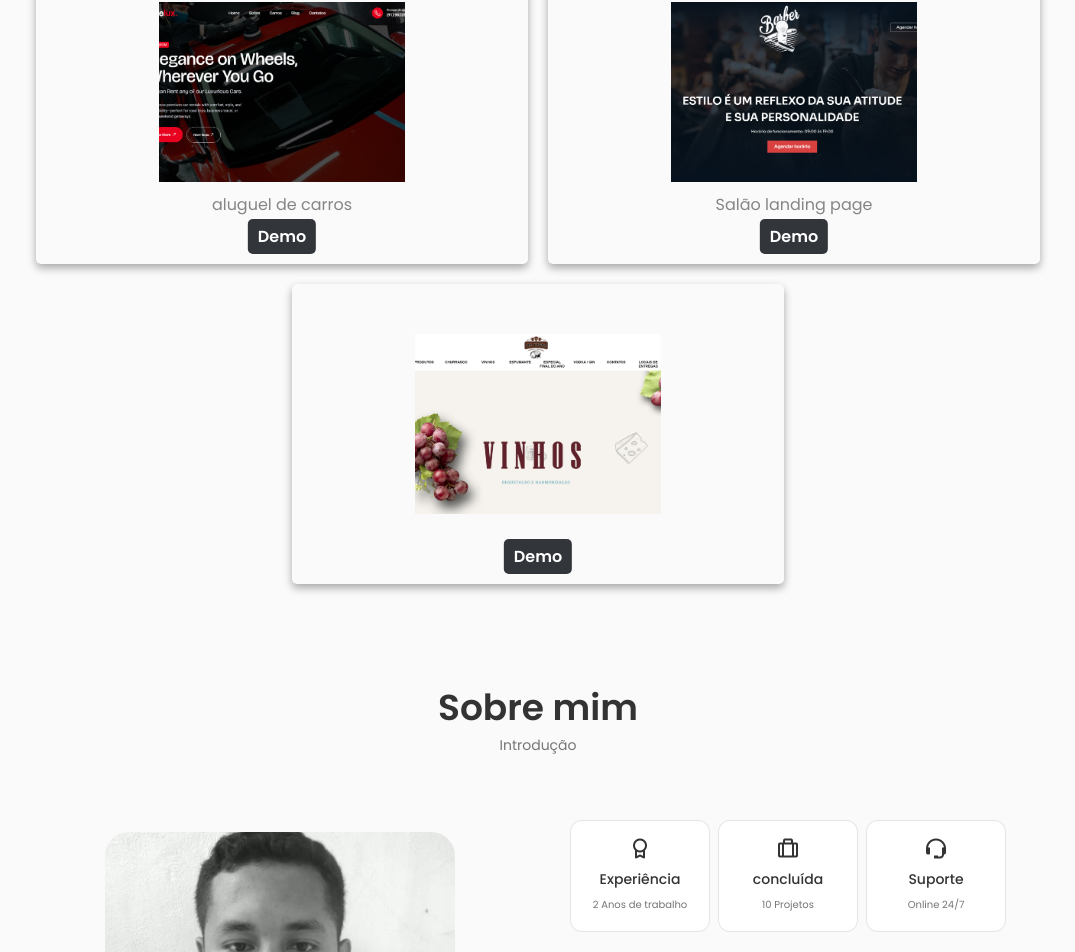
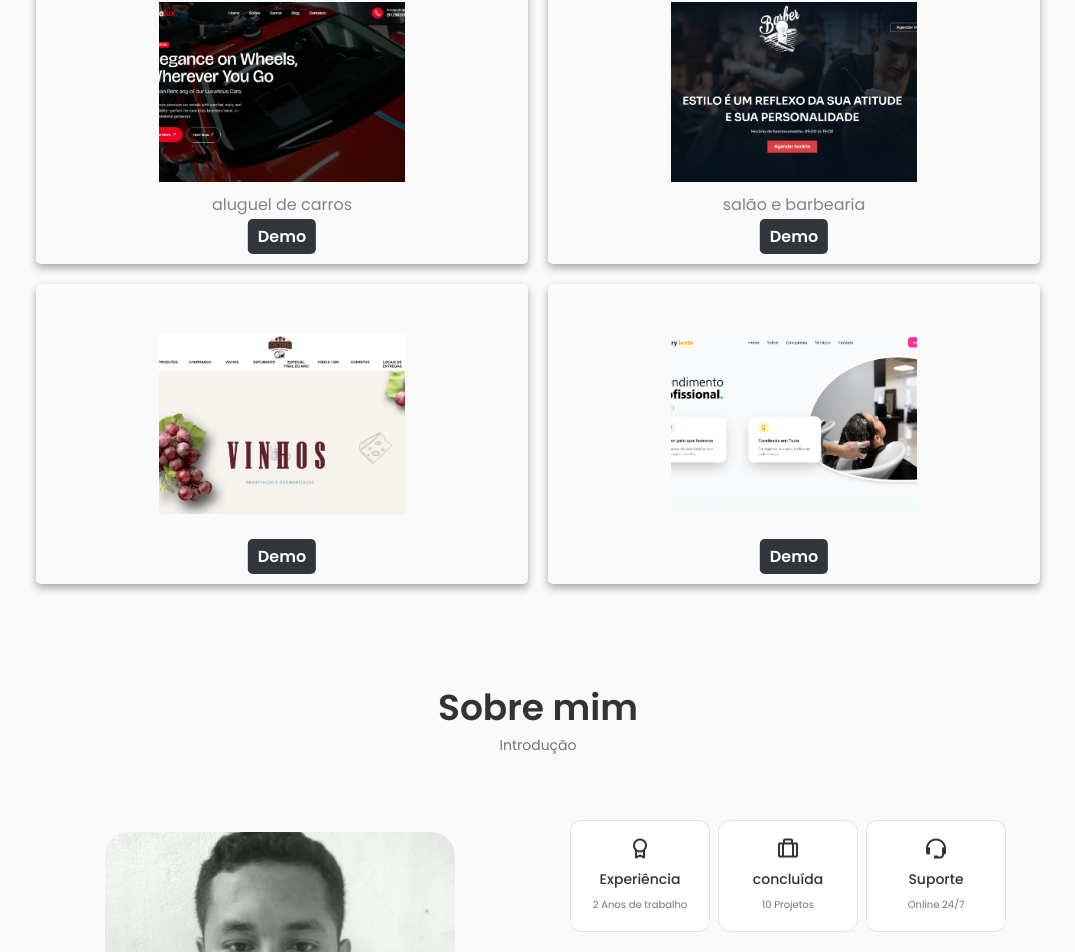
Before and after one commit to MateusBeltrao/portifolio, a React (Create React App) app: page / in a window 1280 px wide. Shown: the part 1365-2317 px from the top of the page, without its empty margins (102-1177 px from the left). Built offline with nearby package versions, Linux system fonts and the light colour scheme.

Commit message:
first commit

```diff
--- a/src/components/portfolio/Portfolio.jsx
+++ b/src/components/portfolio/Portfolio.jsx
@@ -7,6 +7,7 @@ import api from "../../assets/api.png"
 import imove from "../../assets/redux.png"
 import alfa from "../../assets/alfa.png"
 import deposito from '../../assets/deposito.png'
+import mary from '../../assets/marylente.png'
 
 // Componente Card
 const Card = ({ type, image, text, link }) => {
@@ -30,8 +31,9 @@ const Portfolio = () => {
     { id: 1, type: "back",  image: alfa, text: "business landing page", link: "https://business-seven-drab.vercel.app" },
     { id: 2, type: 'front', image: api, text: 'API landing page', link: 'https://ap-fipe-my.vercel.app' },
     { id: 3, type: 'back', image: imove, text: 'aluguel de carros', link: 'https://ridelux.vercel.app' },
-    { id: 4, type: 'front', image: salão, text: 'Salão landing page', link: 'https://salao01.vercel.app'},
-    { id: 5, type: 'back', image: deposito, texto: 'Depósito pedido integrado', link: 'https://depositomerceariadalagoa.vercel.app/'}
+    { id: 4, type: 'front', image: salão, text: 'salão e barbearia', link: 'https://salao01.vercel.app'},
+    { id: 5, type: 'back', image: deposito, texto: 'Depósito pedido integrado', link: 'https://depositomerceariadalagoa.vercel.app/'},
+    { id: 6, type: 'front', image: mary, texto: 'salão de beleza', link: 'https://mary-2424.vercel.app'}
   ];
 
   const handleTypeChange = (type) => {
```
Also changed, not shown: src/assets/marylente.png (added).
